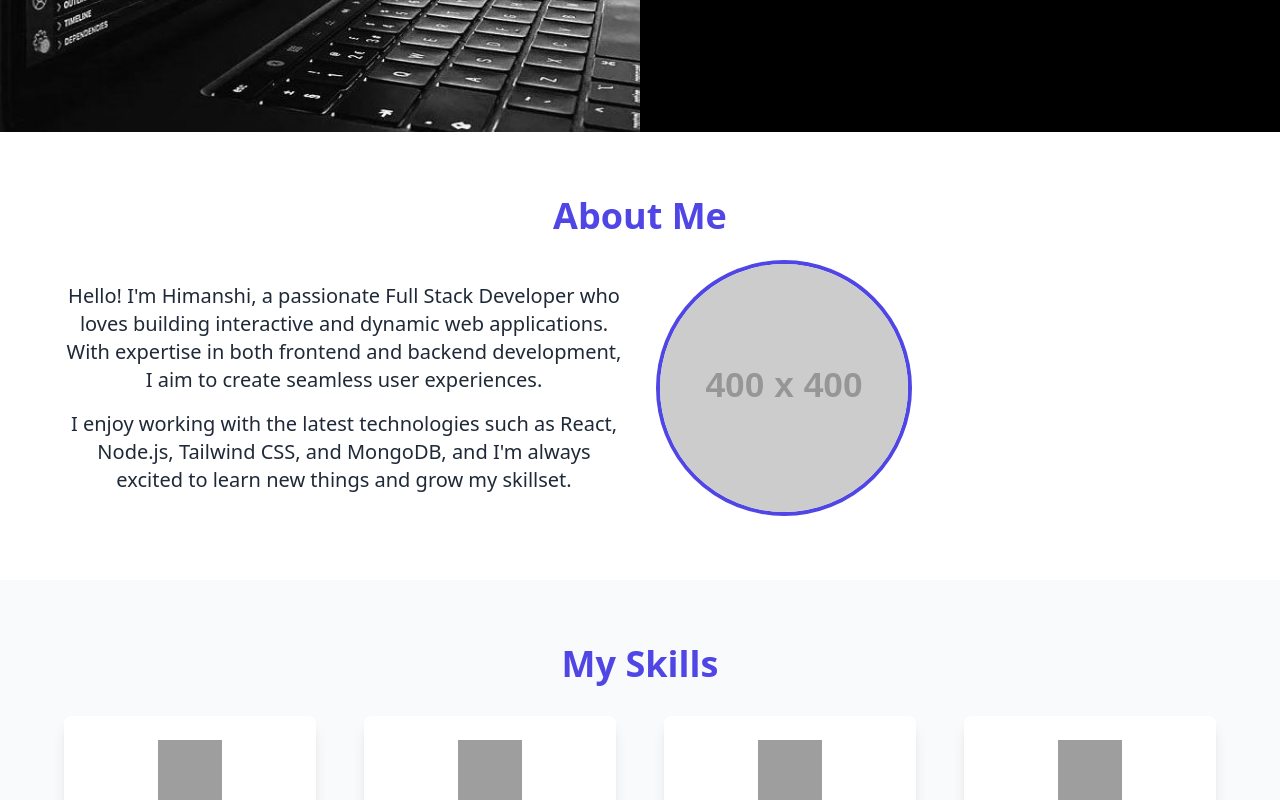
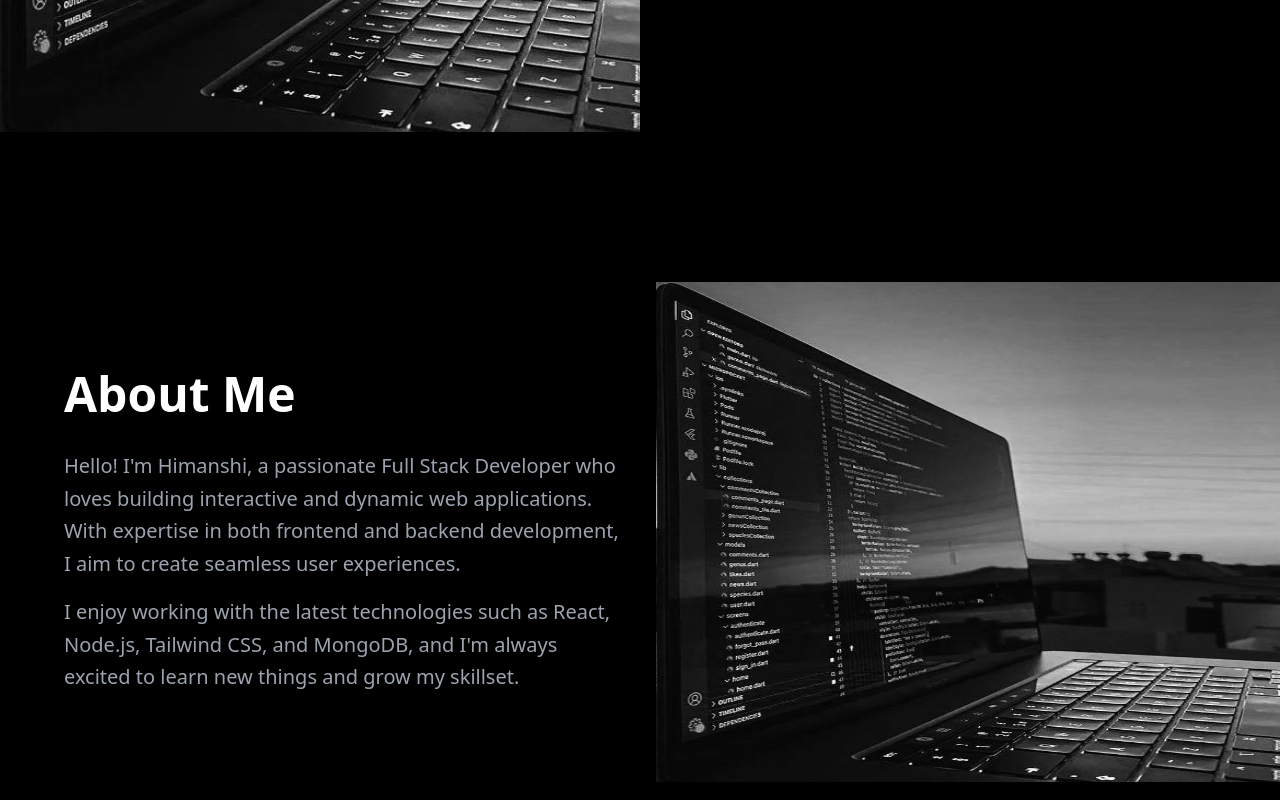
Before and after one commit to himanshik21/my-portfolio, a React (Vite) app: page / in a window 1280 px wide. Shown: the part 740-1540 px from the top of the page. Built offline with nearby package versions, Linux system fonts and the light colour scheme; grey boxes are pictures that could not be loaded; a web font is replaced by a local one.

Commit message:
about section improve

```diff
--- a/src/components/AboutSection.jsx
+++ b/src/components/AboutSection.jsx
@@ -4,22 +4,24 @@ const AboutSection = ({ darkMode }) => {
   return (
     <section
       id="about"
-      className={`py-16 px-4 ${
-        darkMode ? "bg-gray-800 text-white" : "bg-white text-gray-800"
+      className={`min-h-screen flex items-center ${darkMode ? "bg-gray-900 text-white" : "bg-black text-white"
         }`}
     >
-      <div className="max-w-6xl mx-auto text-center">
+      <div className="container mx-auto grid grid-cols-2 gap-8 items-center">
+        {/* Left Column - Text Content */}
+        <div className="pl-16">
           <h2
-          className={`text-4xl font-bold ${
-            darkMode ? "text-indigo-400" : "text-indigo-600"
-          } mb-6`}
+            className={`text-5xl font-bold mb-8 ${darkMode ? "text-white" : "text-white"
+              }`}
           >
             About Me
           </h2>
-        <div className="flex flex-col md:flex-row items-center justify-between space-y-8 md:space-y-0 md:space-x-8">
-          {/* Left Column - Text */}
-          <div className="md:w-1/2 text-lg sm:text-xl">
-            <p className="mb-4">
+
+          <div
+            className={`text-xl leading-relaxed space-y-4 ${darkMode ? "text-gray-200" : "text-gray-400"
+              }`}
+          >
+            <p>
               Hello! I'm Himanshi, a passionate Full Stack Developer who loves
               building interactive and dynamic web applications. With expertise
               in both frontend and backend development, I aim to create seamless
@@ -31,15 +33,15 @@ const AboutSection = ({ darkMode }) => {
               learn new things and grow my skillset.
             </p>
           </div>
+        </div>
 
-          {/* Right Column - Image */}
-          <div className="md:w-1/2">
+        {/* Right Column - Background Image */}
+        <div className="relative h-full">
           <img
-              src="https://via.placeholder.com/400"
-              alt="Himanshi"
-              className="rounded-full w-64 h-64 object-cover border-4 border-indigo-600"
+            src="/src/assets/left-banner.jpeg"
+            alt="Portrait"
+            className="w-full h-[500px] object-fit"
           />
-          </div>
         </div>
       </div>
     </section>
```
Lines whose indentation alone changed are shown as unchanged.
